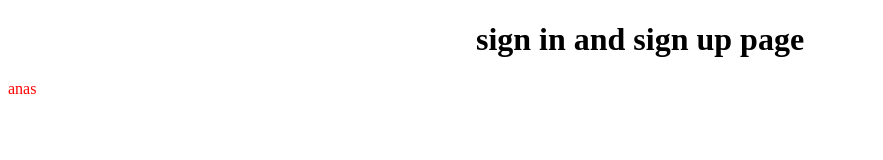
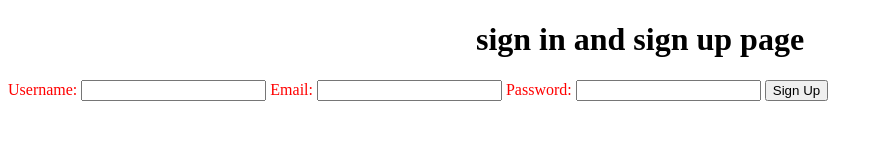
Before and after one commit to anassadkaoui/skill-swap, a plain HTML site: page index.html in a window 1280 px wide. Shown: the whole page, without its empty margins (0-883 px from the left). Drawn offline with Linux system fonts and the light colour scheme.

Commit message:
i don't add those lines myself, i just copied it to see what will happen, and then try to understand the form tag and it's attributes(action and method)

```diff
--- a/index.html
+++ b/index.html
@@ -7,6 +7,22 @@
 </head>
 <body>
     <h1 style="text-align: center;">sign in and sign up page</h1>
-    <div class="signup-container">anas</div>
+    <div class="signup-container">
+            <form action="/submit-signup" method="POST">
+            <label for="username">Username:</label>
+            <input type="text" id="username" name="username" required>
+
+            <label for="email">Email:</label>
+            <input type="email" id="email" name="email" required>
+
+            <label for="password">Password:</label>
+            <input type="password" id="password" name="password" required>
+
+            <button type="submit">Sign Up</button>
+        </form>
+    </div>
 </body>
 </html>
+
+</body>
+</html>
```
